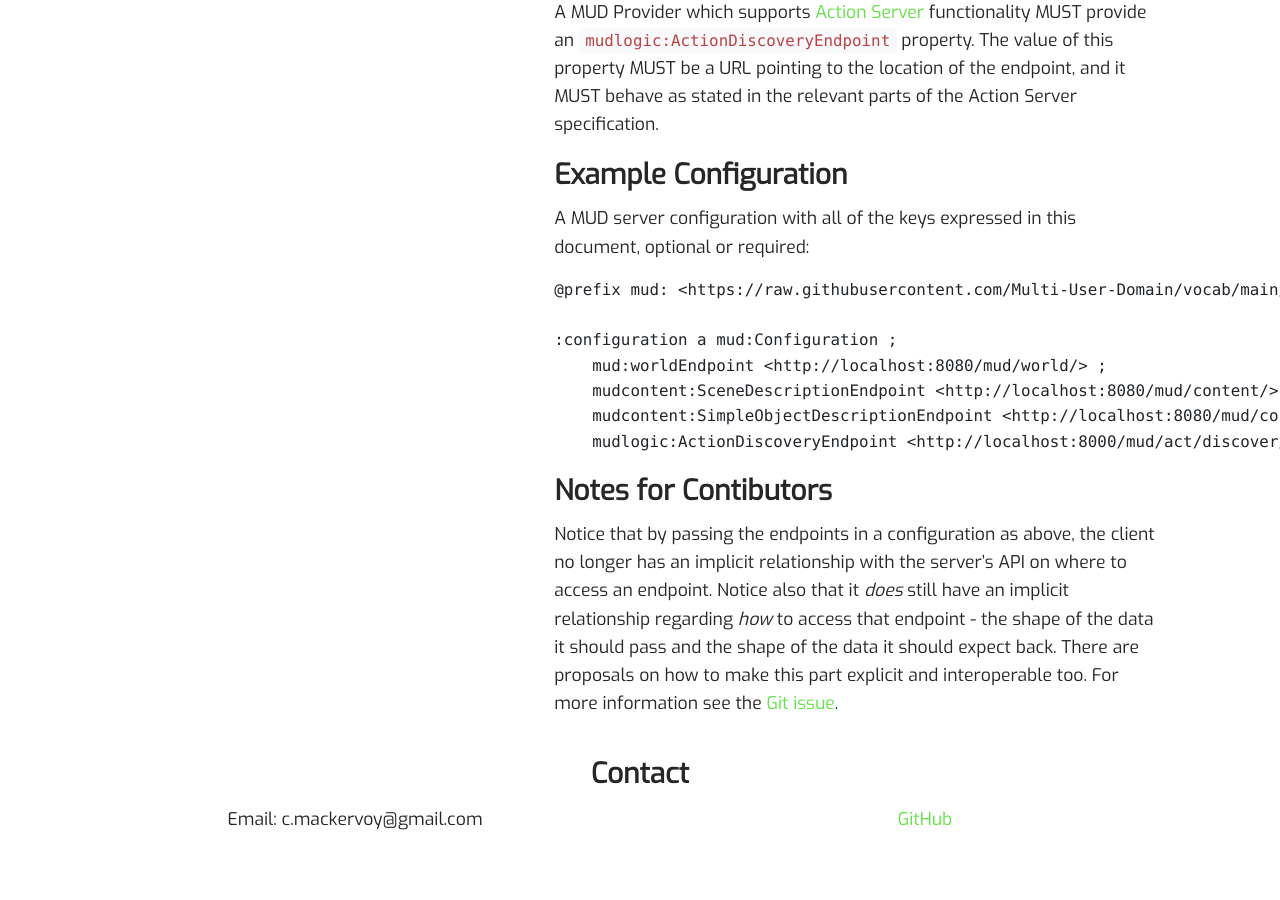
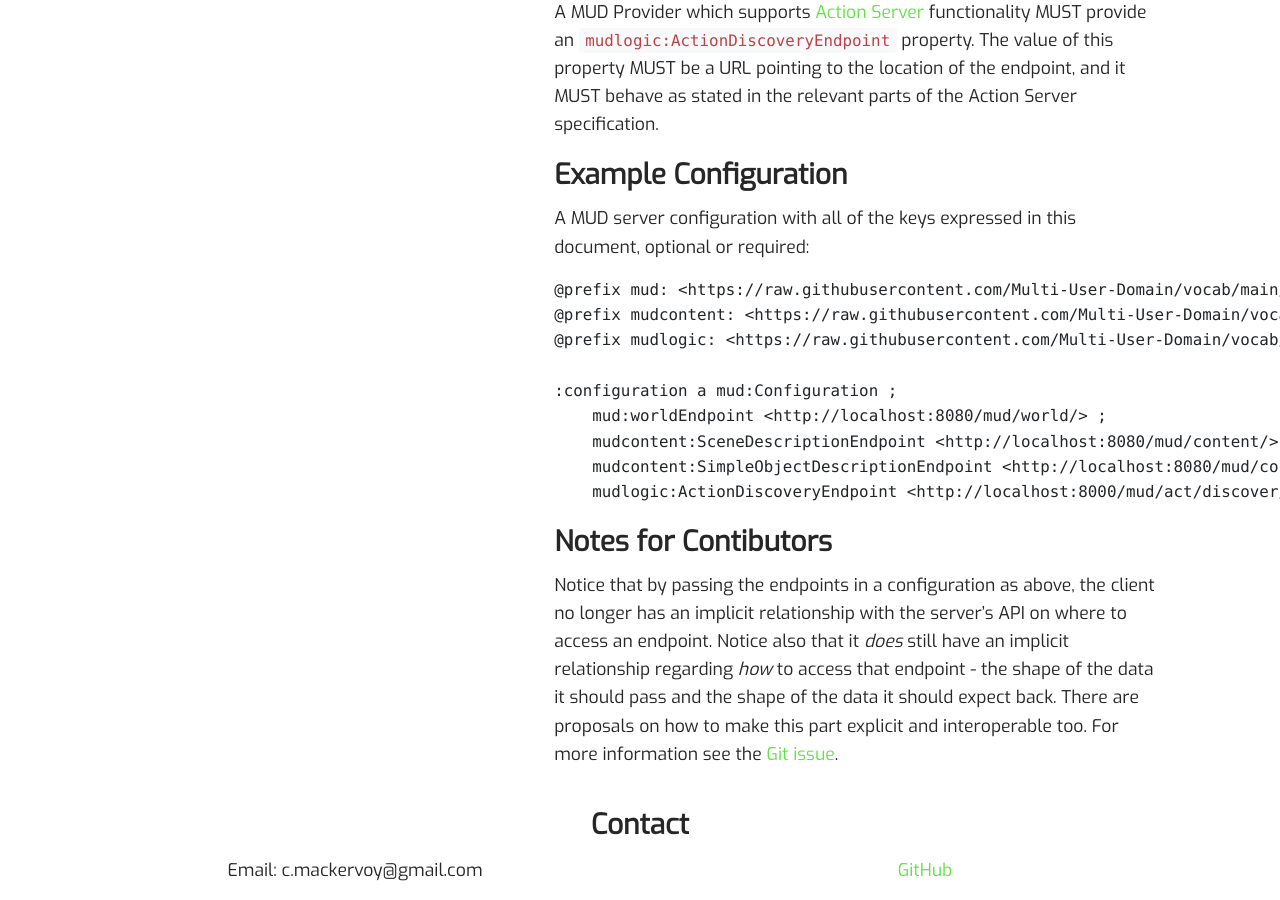
Before and after one commit to Multi-User-Domain/Multi-User-Domain.github.io, a Jekyll site: the page built from _docs/02-server-discovery.md, in a window 1280 px wide and 900 px high, scrolled down 2393 px. Built offline with Jekyll 4.4.1, drawn with Linux system fonts in a browser that asks for light colours; nearby versions of some CDN libraries; before the commit the page ends 3242 px from its top, so only the background shows below that.

Commit message:
added missing imports from example config turtle

````diff
--- a/_docs/02-server-discovery.md
+++ b/_docs/02-server-discovery.md
@@ -56,6 +56,8 @@ A MUD server configuration with all of the keys expressed in this document, opti
 
 ```turtle
 @prefix mud: <https://raw.githubusercontent.com/Multi-User-Domain/vocab/main/mud.ttl#>.
+@prefix mudcontent: <https://raw.githubusercontent.com/Multi-User-Domain/vocab/main/mudcontent.ttl#>.
+@prefix mudlogic: <https://raw.githubusercontent.com/Multi-User-Domain/vocab/main/mudlogic.ttl#>.
 
 :configuration a mud:Configuration ;
     mud:worldEndpoint <http://localhost:8080/mud/world/> ;
````
